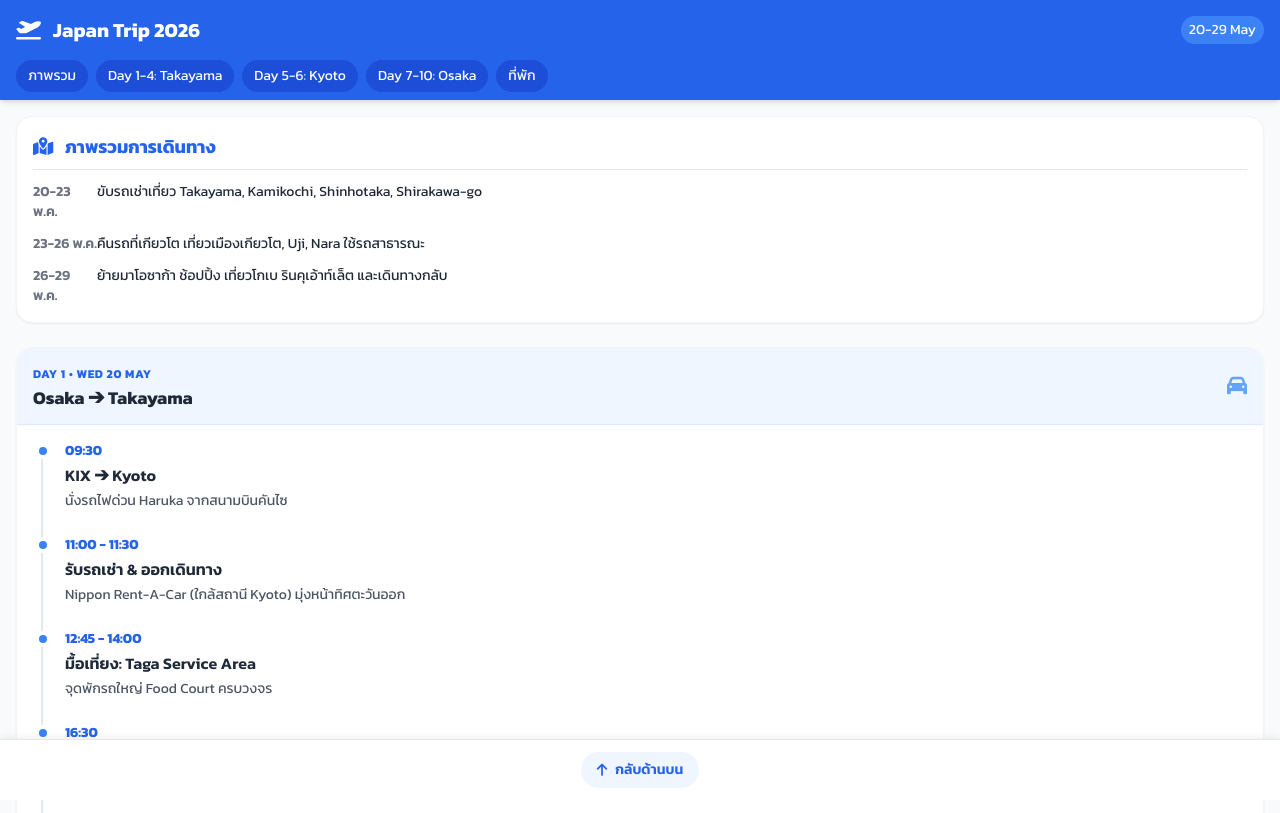
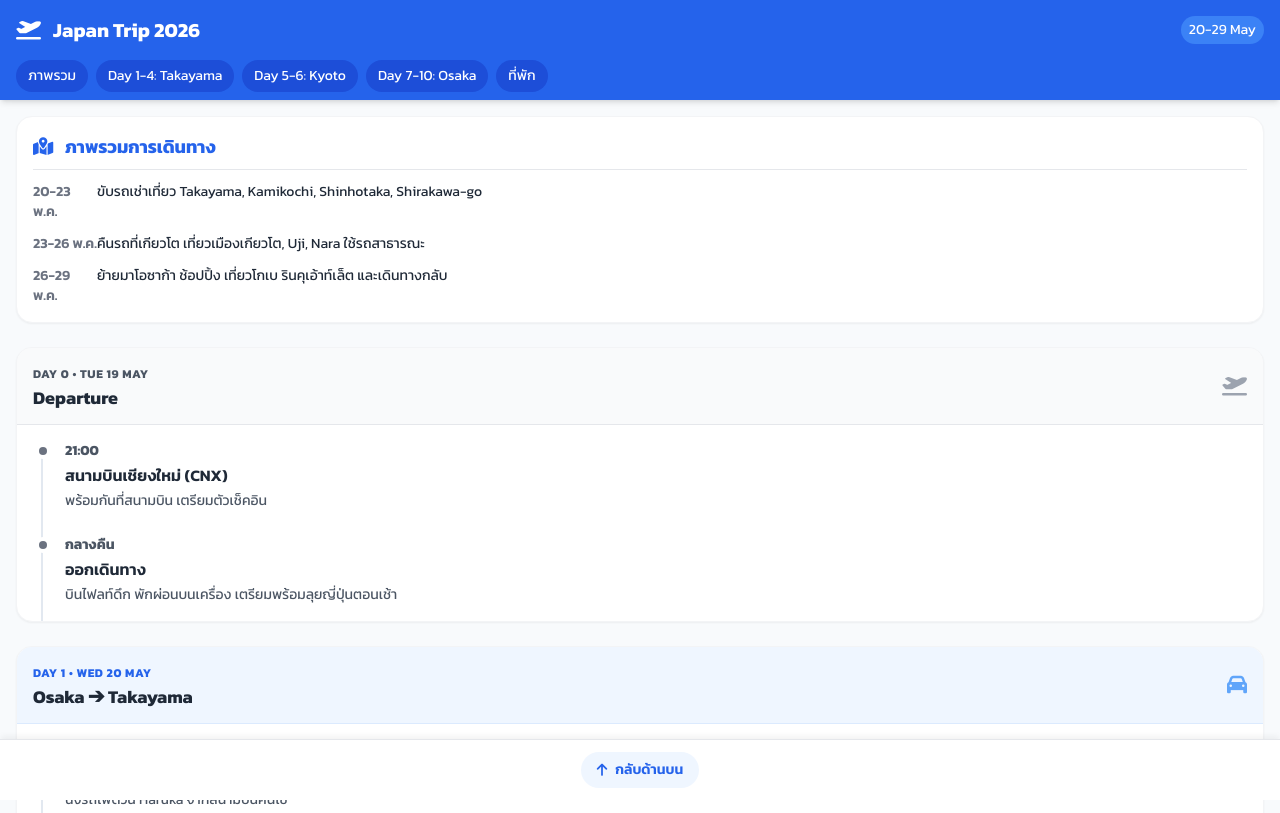
Before and after one commit to puttza/puttza.github.io, a website: page japan-trip-2026.html in a window 1280 px wide. Shown: the top 813 px of the page. Drawn offline with nearby package versions, Linux system fonts and the light colour scheme.

Commit message:
Add Day 0

```diff
--- a/japan-trip-2026.html
+++ b/japan-trip-2026.html
@@ -60,6 +60,35 @@
                 <div class="flex items-start">
                     <div class="w-16 font-semibold text-gray-500">26-29 พ.ค.</div>
                     <div class="flex-1">ย้ายมาโอซาก้า ช้อปปิ้ง เที่ยวโกเบ รินคุเอ้าท์เล็ต และเดินทางกลับ</div>
+                </div>
+            </div>
+        </section>
+
+        <!-- Day 0 -->
+        <section id="day0" class="bg-white rounded-2xl shadow-sm overflow-hidden border border-gray-100">
+            <div class="bg-gray-50 px-4 py-3 border-b border-gray-200 flex justify-between items-center">
+                <div>
+                    <span class="text-xs font-bold text-gray-600 uppercase tracking-wider">Day 0 • Tue 19 May</span>
+                    <h2 class="text-lg font-bold text-gray-800">Departure</h2>
+                </div>
+                <i class="fa-solid fa-plane-departure text-gray-400 text-xl"></i>
+            </div>
+            <div class="p-4">
+                <div class="relative timeline-line">
+                    <!-- Item -->
+                    <div class="relative pl-8 pb-6 timeline-item">
+                        <div class="absolute left-1.5 top-1.5 w-2 h-2 bg-gray-500 rounded-full ring-4 ring-white"></div>
+                        <div class="text-gray-600 font-bold text-sm mb-0.5">21:00</div>
+                        <div class="font-semibold text-gray-800">สนามบินเชียงใหม่ (CNX)</div>
+                        <div class="text-sm text-gray-600 mt-1">พร้อมกันที่สนามบิน เตรียมตัวเช็คอิน</div>
+                    </div>
+                    <!-- Item -->
+                    <div class="relative pl-8 timeline-item">
+                        <div class="absolute left-1.5 top-1.5 w-2 h-2 bg-gray-500 rounded-full ring-4 ring-white"></div>
+                        <div class="text-gray-600 font-bold text-sm mb-0.5">กลางคืน</div>
+                        <div class="font-semibold text-gray-800">ออกเดินทาง</div>
+                        <div class="text-sm text-gray-600 mt-1">บินไฟลท์ดึก พักผ่อนบนเครื่อง เตรียมพร้อมลุยญี่ปุ่นตอนเช้า</div>
+                    </div>
                 </div>
             </div>
         </section>
```
